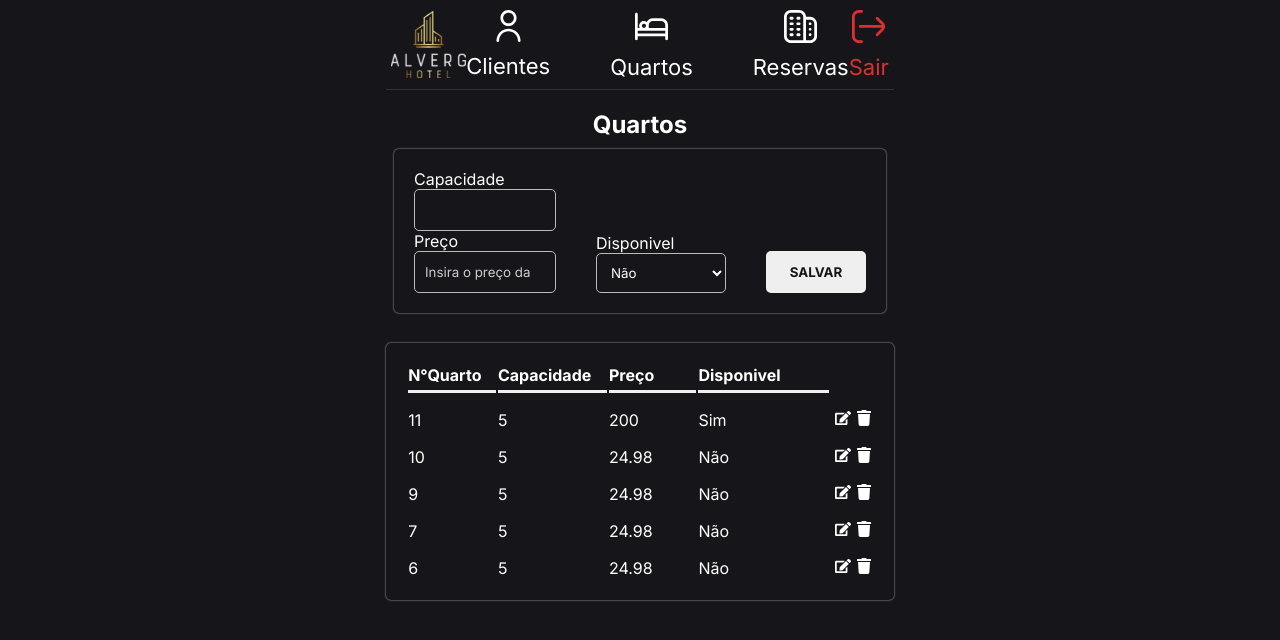
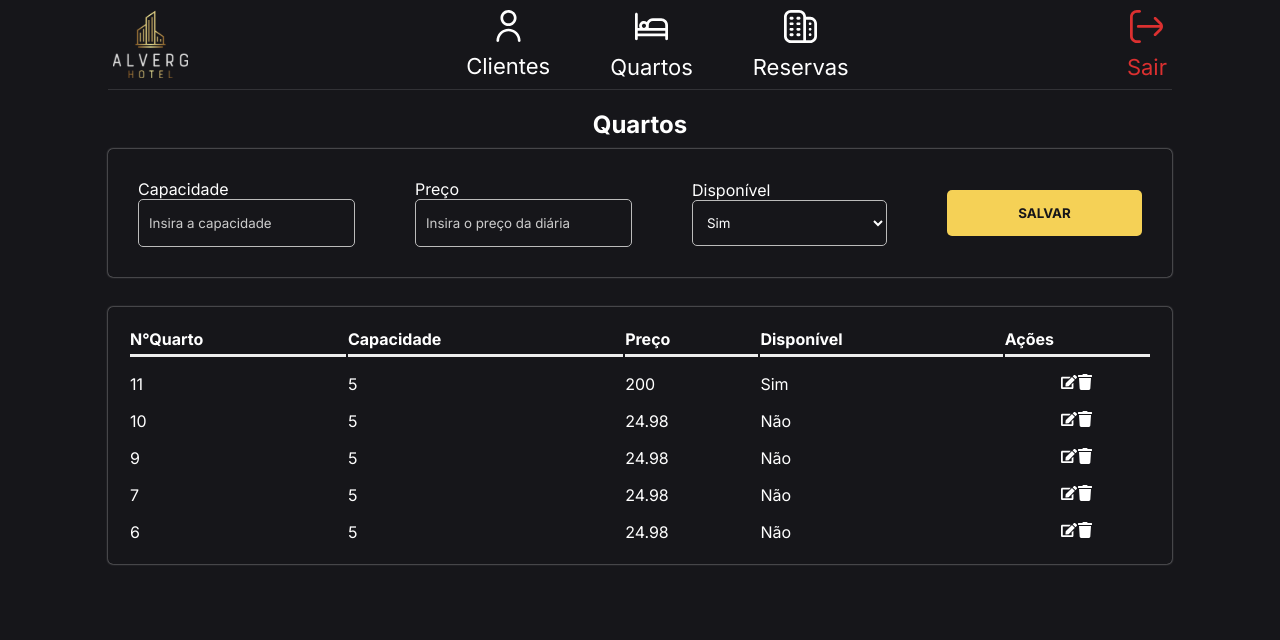
Before and after one commit to giovanamiranda03/PI-02-2023-Hotel, a React (Create React App) app: page /rooms in a window 1280 px wide. Shown: the top 640 px of the page. Built offline with nearby package versions, Linux system fonts and the light colour scheme; data requests are answered from the project's data file.

Commit message:
form e grid do room funcionais

```diff
--- a/src/components/Rooms/Form.js
+++ b/src/components/Rooms/Form.js
@@ -5,11 +5,13 @@ import styled from 'styled-components';
 
 const FormContainer = styled.form`
   display: flex;
-  align-items: flex-end;
-  gap: 40px;
   flex-wrap: wrap;
+  align-items: center;
+  justify-content: center;
+  column-gap: 60px;
+  row-gap: 20px;
+  padding: 30px;
   background-color: #16161a;
-  padding: 20px;
   box-shadow: 0px 0px 2px #ccc;
   border-radius: 5px;
 `;
@@ -20,12 +22,12 @@ const InputArea = styled.div`
 `;
 
 const Input = styled.input`
-  width: 120px;
+  width: 195px;
+  height: 46px;
   padding: 0 10px;
   border: 1px solid #bbb;
   border-radius: 5px;
   background-color: #16161a;
-  height: 40px;
   color: #fff;
 
   ::placeholder {
@@ -34,33 +36,35 @@ const Input = styled.input`
 `;
 
 const Select = styled.select`
-  width: 130px;
+  width: 195px;
+  height: 46px;
   padding: 0 10px;
   border: 1px solid #bbb;
   border-radius: 5px;
   background-color: #16161a;
   color: #fff;
-  height: 40px;
 `;
 
 const Label = styled.label``;
 
 const Button = styled.button`
-  width: 100px;
+  width: 195px;
+  height: 46px;
   padding: 0 10px;
   cursor: pointer;
   border-radius: 5px;
-  border: none;s
+  border: none;
   background-color: #f5d156;
   color: #16161a;
   font-weight: bold;
-  height: 42px;
 `;
 
 const Form = ({ getRooms, onEdit, setOnEdit }) => {
+  const [capacidade, setCapacidade] = useState('');
+  const [preco, setPreco] = useState('');
   const [selectedDisponivel, setSelectedDisponivel] = useState('');
 
-  const onDisponivelChange = value => {
+  const onQuartoChange = value => {
     setSelectedDisponivel(value);
   };
 
@@ -68,50 +72,42 @@ const Form = ({ getRooms, onEdit, setOnEdit }) => {
 
   useEffect(() => {
     if (onEdit) {
-      const rooms = ref.current;
+      const { capacidade, preco, disponivel } = onEdit;
+      setCapacidade(capacidade);
+      setPreco(preco);
+      setSelectedDisponivel(disponivel ? '1' : '0');
+    }
+  }, [onEdit]);
 
-      rooms.capacidade.value = onEdit.capacidade;
-      rooms.preco.value = onEdit.preco;
-      rooms.disponivel.value = onEdit.disponivel;
-    }
-  }, [onEdit, ref]);
-
-  const handleSubmit = async e => {
+  const handleSubmit = async (e) => {
     e.preventDefault();
 
-    const rooms = ref.current;
-    // if (
-    //   !rooms.id.value ||
-    //   !rooms.capacidade.value ||
-    //   !rooms.preco.value ||
-    //   !rooms.disponivel.value ||
-    // ) {
-    //   return toast.warn('Preencha todos os campos!');
-    // }
+    if (!capacidade || !preco || !selectedDisponivel) {
+      return toast.warn('Preencha todos os campos!');
+    }
+
+    const formData = {
+      capacidade: capacidade,
+      preco: preco,
+      disponivel: selectedDisponivel === '0' ? false : true,
+    };
 
     if (onEdit) {
       await axios
-        .put('http://localhost:3000/quartos' + onEdit.id, {
-          capacidade: rooms.capacidade.value,
-          preco: rooms.preco.value,
-          disponivel: selectedDisponivel
-        })
+        .put(`http://localhost:3000/quartos/${onEdit.id}`, formData)
         .then(({ data }) => toast.success(data))
         .catch(({ data }) => toast.error(data));
     } else {
       await axios
-        .post('http://localhost:3000/quartos', {
-          capacidade: rooms.capacidade.value,
-          preco: rooms.preco.value,
-          disponivel: selectedDisponivel
-        })
+        .post('http://localhost:3000/quartos', formData)
         .then(({ data }) => toast.success(data))
         .catch(({ data }) => toast.error(data));
     }
 
-    rooms.capacidade.value = '';
-    rooms.preco.value = '';
-    rooms.disponivel.value = '';
+    // Limpar campos do formulário
+    setCapacidade('');
+    setPreco('');
+    setSelectedDisponivel('');
 
     setOnEdit(null);
     getRooms();
@@ -125,19 +121,33 @@ const Form = ({ getRooms, onEdit, setOnEdit }) => {
       onSubmit={handleSubmit}
     >
       <InputArea>
-        <InputArea>
-          <Label>Capacidade</Label>
-          <Input type='number' step=".01" placeholder="" name="capacidade" />
-        </InputArea>
-        <Label>Preço</Label>
-        <Input type='number' step=".01" placeholder="Insira o preço da diaria" name="preco" />
+        <Label>Capacidade</Label>
+        <Input
+          type='number'
+          step=".01"
+          placeholder="Insira a capacidade"
+          name="capacidade"
+          value={capacidade}
+          onChange={(e) => setCapacidade(e.target.value)}
+        />
       </InputArea>
       <InputArea>
-        <Label>Disponivel</Label>
+        <Label>Preço</Label>
+        <Input
+          type='number'
+          step=".01"
+          placeholder="Insira o preço da diária"
+          name="preco"
+          value={preco}
+          onChange={(e) => setPreco(e.target.value)}
+        />
+      </InputArea>
+      <InputArea>
+        <Label>Disponível</Label>
         <Select
           name="disponivel"
-          value={onEdit ? onEdit.disponivel : selectedDisponivel ? "1" : "0"}
-          onChange={e => onDisponivelChange(e.target.value)}
+          value={selectedDisponivel}
+          onChange={(e) => onQuartoChange(e.target.value)}
         >
           <option value="1">Sim</option>
           <option value="0">Não</option>
--- a/src/components/Rooms/Grid.js
+++ b/src/components/Rooms/Grid.js
@@ -8,10 +8,9 @@ const Table = styled.table`
   width: 100%;
   background-color: #16161A;
   padding: 20px;
+  margin-top: 20px;
   box-shadow: 0px 0px 2px #ccc;
   border-radius: 5px;
-  max-width: 1120px;
-  margin: 20px auto;
   word-break: break-all;
 `;
 
@@ -67,20 +66,19 @@ const Grid = ({ rooms, setRooms, setOnEdit }) => {
           <Th>N°Quarto</Th>
           <Th>Capacidade</Th>
           <Th>Preço</Th>
-          <Th>Disponivel</Th>
+          <Th>Disponível</Th>
+          <Th>Ações</Th>
         </Tr>
       </Thead>
       <Tbody>
         {rooms.map((item, i) => (
           <Tr key={i}>
-            <Td width="20%">{item.id}</Td>
-            <Td width="25%">{item.capacidade}</Td>
-            <Td width="20%">{item.preco}</Td>
-            <Td width="30%">{item.disponivel ? "Sim" : "Não"}</Td>
-            <Td alignCenter width="5%">
+            <Td >{item.id}</Td>
+            <Td >{item.capacidade}</Td>
+            <Td >{item.preco}</Td>
+            <Td >{item.disponivel ? "Sim" : "Não"}</Td>
+            <Td alignCenter >
               <FaEdit onClick={() => handleEdit(item)} />
-            </Td>
-            <Td alignCenter width="5%">
               <FaTrash onClick={() => handleDelete(item.id)} />
             </Td>
           </Tr>
```
